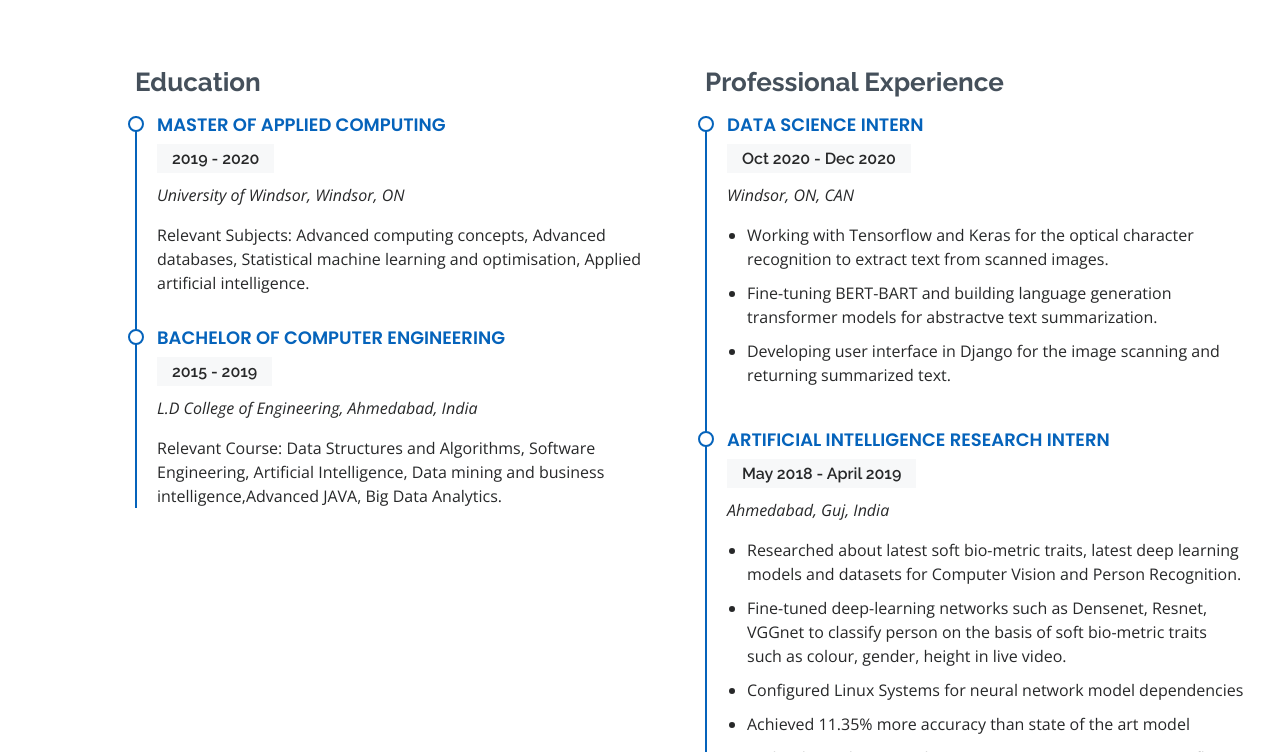
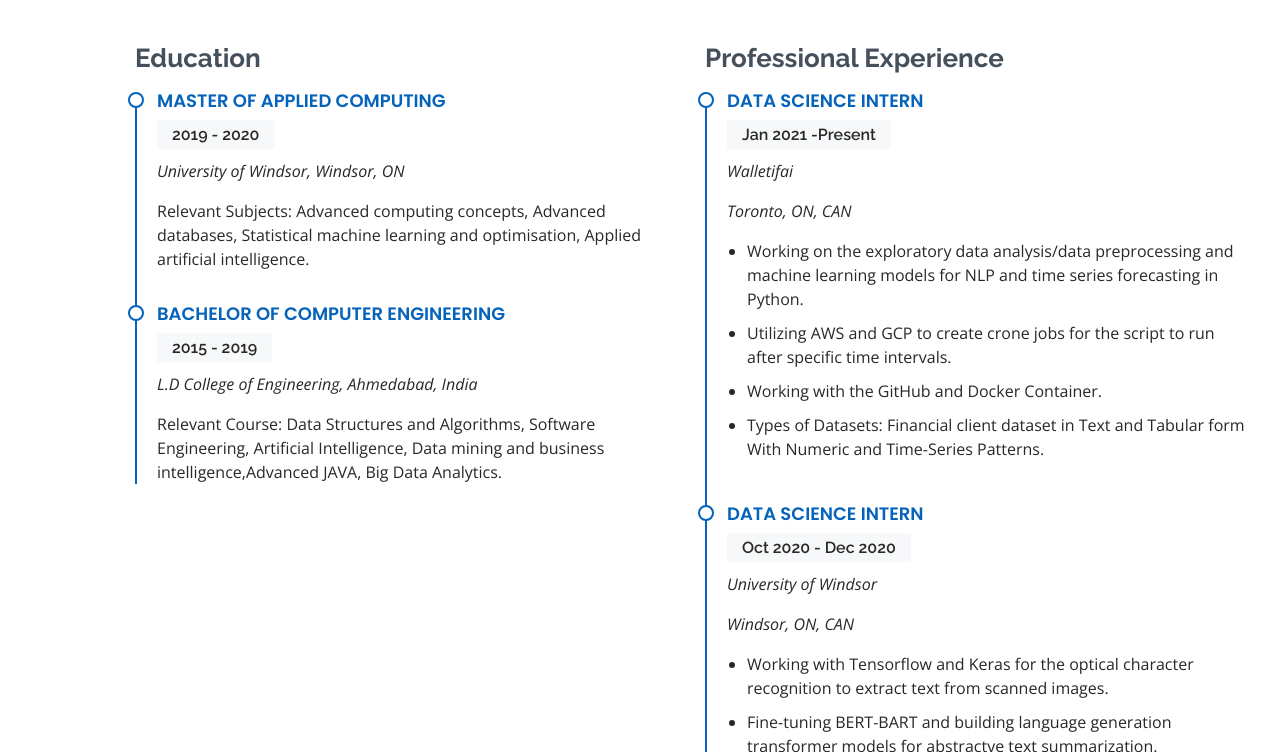
Before and after one commit to shiv2198/portfolio, a plain HTML site: page index.html in a window 1280 px wide. Shown: the part 2686-3438 px from the top of the page. Drawn offline with nearby package versions, Linux system fonts and the light colour scheme; files whose address does not match are found by name.

Commit message:
Update index.html

```diff
--- a/index.html
+++ b/index.html
@@ -84,7 +84,7 @@
 
         <div class="section-title">
           <h2>About</h2>
-          <p>I am Master student at the university of Windsor and also interning as a software developer at university of Windsor. Currently, I am working on the project of text generation with the deep neural transformers and Optical Character recognition as my final year project. I am really excited to pursue career in Data Science and Artificial Intelliegence.</p>
+          <p>I am Master's graduate from the university of Windsor and also interning as a data scientist at the university of Windsor. Currently, I am working on the project of time series forcasting and natural language processing. I am really excited to pursue career in Data Science and Artificial Intelliegence.</p>
         </div>
 
         <div class="row">
@@ -93,10 +93,6 @@
           </div>
           <div class="col-lg-8 pt-4 pt-lg-0 content">
               <h3>ML Engineer &amp; Data Scientist.</h3>
-            <!--<p class="font-italic">
-              Lorem ipsum dolor sit amet, consectetur adipiscing elit, sed do eiusmod tempor incididunt ut labore et dolore
-              magna aliqua.
-            </p>-->
             <div class="row">
               <div class="col-lg-6">
                 <ul>
@@ -321,17 +317,6 @@
 
         <div class="row">
           <div class="col-lg-6">
-<!--            <h3 class="resume-title">Sumary</h3>
-            <div class="resume-item pb-0">
-              <h4>Brandon Johnson</h4>
-              <p><em>Innovative and deadline-driven Graphic Designer with 3+ years of experience designing and developing user-centered digital/print marketing material from initial concept to final, polished deliverable.</em></p>
-              <ul>
-                <li>Portland par 127,Orlando, FL</li>
-                <li>(123) 456-7891</li>
-                <li>alice.barkley@example.com</li>
-              </ul>
-            </div>-->
-
             <h3 class="resume-title">Education</h3>
             <div class="resume-item">
               <h4>Master of Applied Computing</h4>
@@ -355,10 +340,23 @@
           </div>
           <div class="col-lg-6">
               <h3 class="resume-title">Professional Experience</h3>
-
+              <div class="resume-item">
+                  <h4>Data Science Intern</h4>
+                  <h5>Jan 2021 -Present</h5>
+                  <p><em>Walletifai</em></p>
+                  <p><em>Toronto, ON, CAN</em></p>
+                  <ul>
+                      <li> Working on the exploratory data analysis/data preprocessing and machine learning models for NLP and time
+                            series forecasting in Python.</li>
+                      <li> Utilizing AWS and GCP to create crone jobs for the script to run after specific time intervals.</li>
+                      <li> Working with the GitHub and Docker Container.</li>
+                      <li> Types of Datasets: Financial client dataset in Text and Tabular form With Numeric and Time-Series Patterns. </li>
+                  </ul>
+              </div>
               <div class="resume-item">
                   <h4>Data Science Intern</h4>
                   <h5>Oct 2020 - Dec 2020</h5>
+                  <p><em>University of Windsor</em></p>
                   <p><em>Windsor, ON, CAN</em></p>
                   <ul>
                       <li> Working with Tensorflow and Keras for the optical character recognition to extract text from scanned images.</li>
@@ -370,6 +368,7 @@
               <div class="resume-item">
                   <h4>Artificial Intelligence Research Intern</h4>
                   <h5>May 2018 - April 2019</h5>
+                  <p><em>Pandit Deendayal University </em></p>
                   <p><em>Ahmedabad, Guj, India </em></p>
                   <ul>
                       <li>
@@ -384,7 +383,8 @@
               <div class="resume-item">
                   <h4>Software Developer Intern</h4>
                   <h5>March 2017 - May 2018</h5>
-                  <p><em>Softvan Technologies, Guj, India</em></p>
+                  <p><em>Softvan Technologies</em></p>
+                  <p><em>Ahmedabad, Guj, India </em></p>
                   <ul>
                       <li>Developed software using Java Spring MVC Framework.</li>
                       <li>Designed Front-end for Java projects.</li>
```
